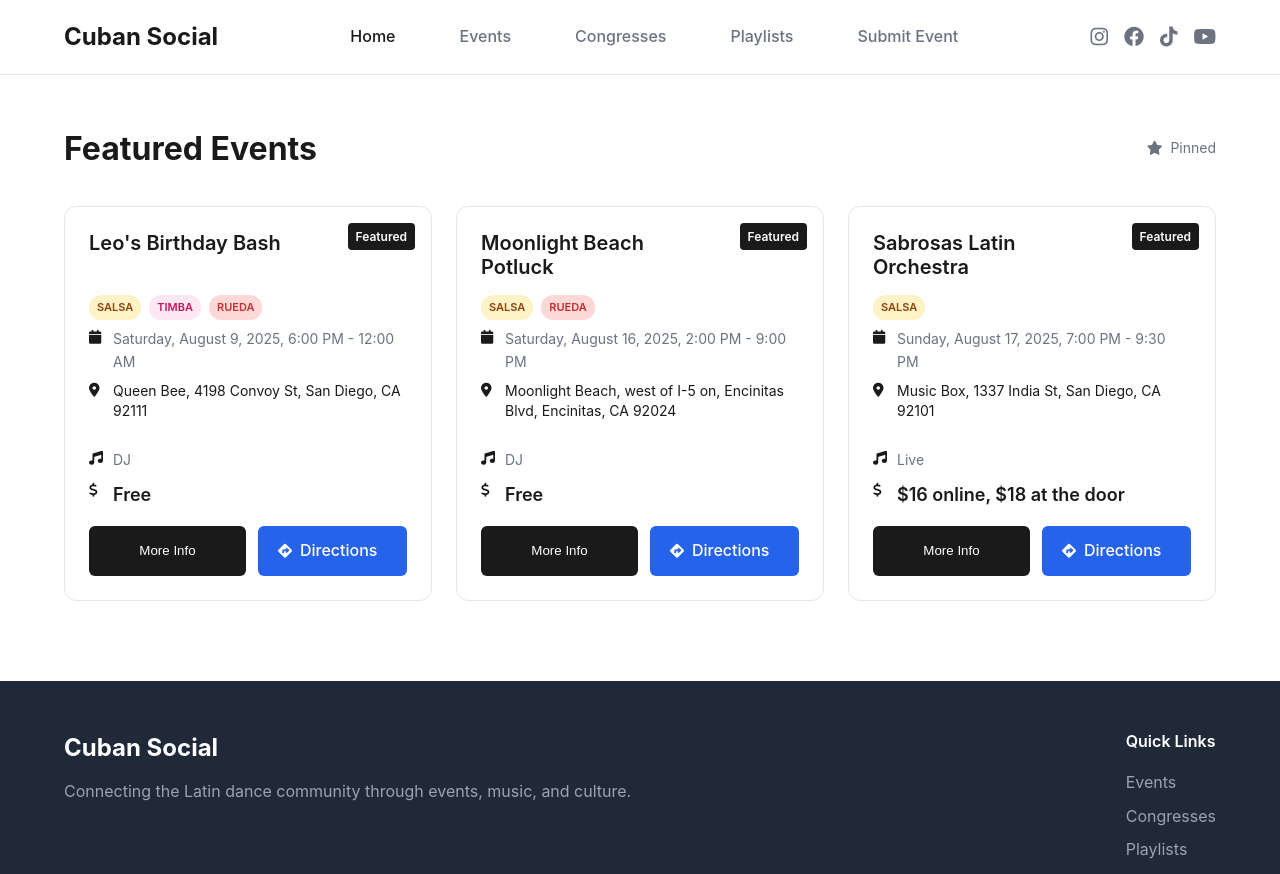
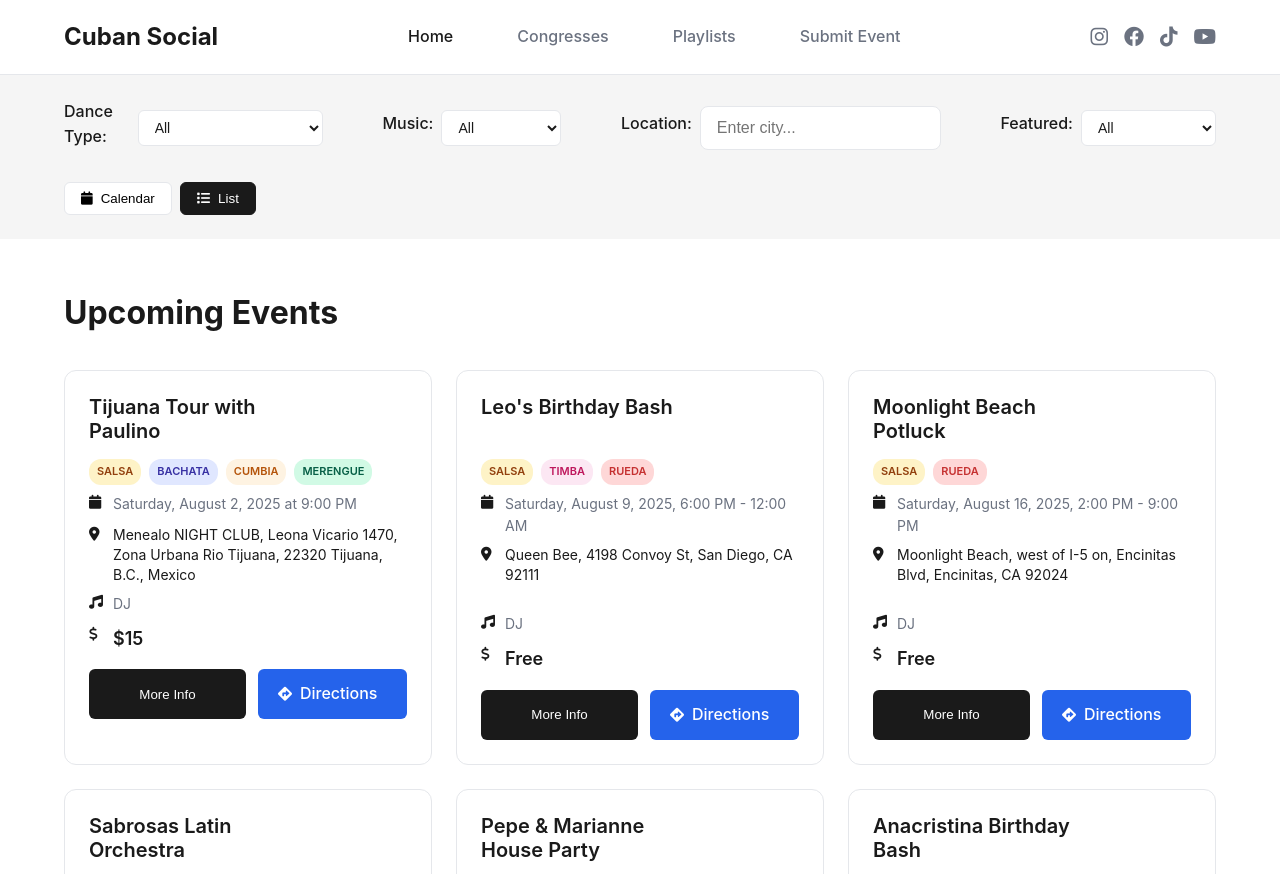
Before and after one commit to johandry/CubanSocial, a website: page index.html in a window 1280 px wide. Shown: the top 874 px of the page. Drawn offline with Linux system fonts and the light colour scheme.

Commit message:
Remove the feature section

```diff
--- a/index.html
+++ b/index.html
@@ -17,7 +17,6 @@
                 <h1 class="logo">Cuban Social</h1>
                 <nav class="nav">
                     <a href="#home" class="nav-link">Home</a>
-                    <a href="#events" class="nav-link">Events</a>
                     <a href="#congresses" class="nav-link">Congresses</a>
                     <a href="#playlists" class="nav-link">Playlists</a>
                     <a href="#submit" class="nav-link">Submit Event</a>
@@ -35,21 +34,6 @@
     <main>
         <!-- Home Section -->
         <section id="home" class="home-section">
-            <!-- Featured Events Section -->
-            <div class="featured-section">
-                <div class="container">
-                    <div class="section-header">
-                        <h2>Featured Events</h2>
-                        <div class="pinned-indicator">
-                            <i class="fas fa-star"></i> Pinned
-                        </div>
-                    </div>
-                    <div id="featured-events" class="featured-events-grid">
-                        <!-- Featured events will be loaded here via JavaScript -->
-                    </div>
-                </div>
-            </div>
-
             <!-- Filters Section -->
             <div class="filters-section">
                 <div class="container">
@@ -78,6 +62,13 @@
                         <div class="filter-group">
                             <label for="location-filter">Location:</label>
                             <input type="text" id="location-filter" class="filter-input" placeholder="Enter city...">
+                        </div>
+                        <div class="filter-group">
+                            <label for="featured-filter">Featured:</label>
+                            <select id="featured-filter" class="filter-select">
+                                <option value="">All</option>
+                                <option value="true">Featured Only</option>
+                            </select>
                         </div>
                         <div class="view-toggle">
                             <button id="calendar-view" class="view-btn">
@@ -316,7 +307,7 @@
                     <div class="footer-section">
                         <h4>Quick Links</h4>
                         <ul>
-                            <li><a href="#events">Events</a></li>
+                            <li><a href="#home">Home</a></li>
                             <li><a href="#congresses">Congresses</a></li>
                             <li><a href="#playlists">Playlists</a></li>
                         </ul>
--- a/js/app.js
+++ b/js/app.js
@@ -18,7 +18,6 @@ class CubanSocialApp {
         await this.loadCongresses();
         this.setupEventListeners();
         this.setupNavigation();
-        this.renderFeaturedEvents();
         this.renderUpcomingEvents();
 
         // Initialize with Home section active
@@ -275,14 +274,8 @@ class CubanSocialApp {
         });
 
         // Show the selected section and render appropriate content
-        if (sectionId === 'home') {
-            // Home: Show only featured events
-            document.getElementById('home').style.display = 'block';
-            document.querySelector('.upcoming-section').style.display = 'none';
-            document.querySelector('.filters-section').style.display = 'none';
-            document.getElementById('calendar-container').style.display = 'none';
-        } else if (sectionId === 'events') {
-            // Events: Show featured + upcoming events with filters and calendar
+        if (sectionId === 'home' || sectionId === 'events') {
+            // Home & Events: Show upcoming events with filters and calendar
             document.getElementById('home').style.display = 'block';
             document.querySelector('.upcoming-section').style.display = 'block';
             document.querySelector('.filters-section').style.display = 'block';
@@ -319,6 +312,7 @@ class CubanSocialApp {
         document.getElementById('dance-filter')?.addEventListener('change', () => this.applyFilters());
         document.getElementById('music-filter')?.addEventListener('change', () => this.applyFilters());
         document.getElementById('location-filter')?.addEventListener('input', () => this.applyFilters());
+        document.getElementById('featured-filter')?.addEventListener('change', () => this.applyFilters());
 
         // Load more button
         document.getElementById('load-more')?.addEventListener('click', () => this.loadMoreEvents());
@@ -529,13 +523,15 @@ class CubanSocialApp {
         const danceFilter = document.getElementById('dance-filter')?.value || '';
         const musicFilter = document.getElementById('music-filter')?.value || '';
         const locationFilter = document.getElementById('location-filter')?.value.toLowerCase() || '';
+        const featuredFilter = document.getElementById('featured-filter')?.value || '';
 
         this.filteredEvents = this.events.filter(event => {
             const matchesDance = !danceFilter || event.type.includes(danceFilter);
             const matchesMusic = !musicFilter || event.music === musicFilter;
             const matchesLocation = !locationFilter || event.location.toLowerCase().includes(locationFilter);
+            const matchesFeatured = !featuredFilter || (featuredFilter === 'true' && (event.featured || event.recurring));
 
-            return matchesDance && matchesMusic && matchesLocation;
+            return matchesDance && matchesMusic && matchesLocation && matchesFeatured;
         });
 
         // Reset displayed count when filters change
```
